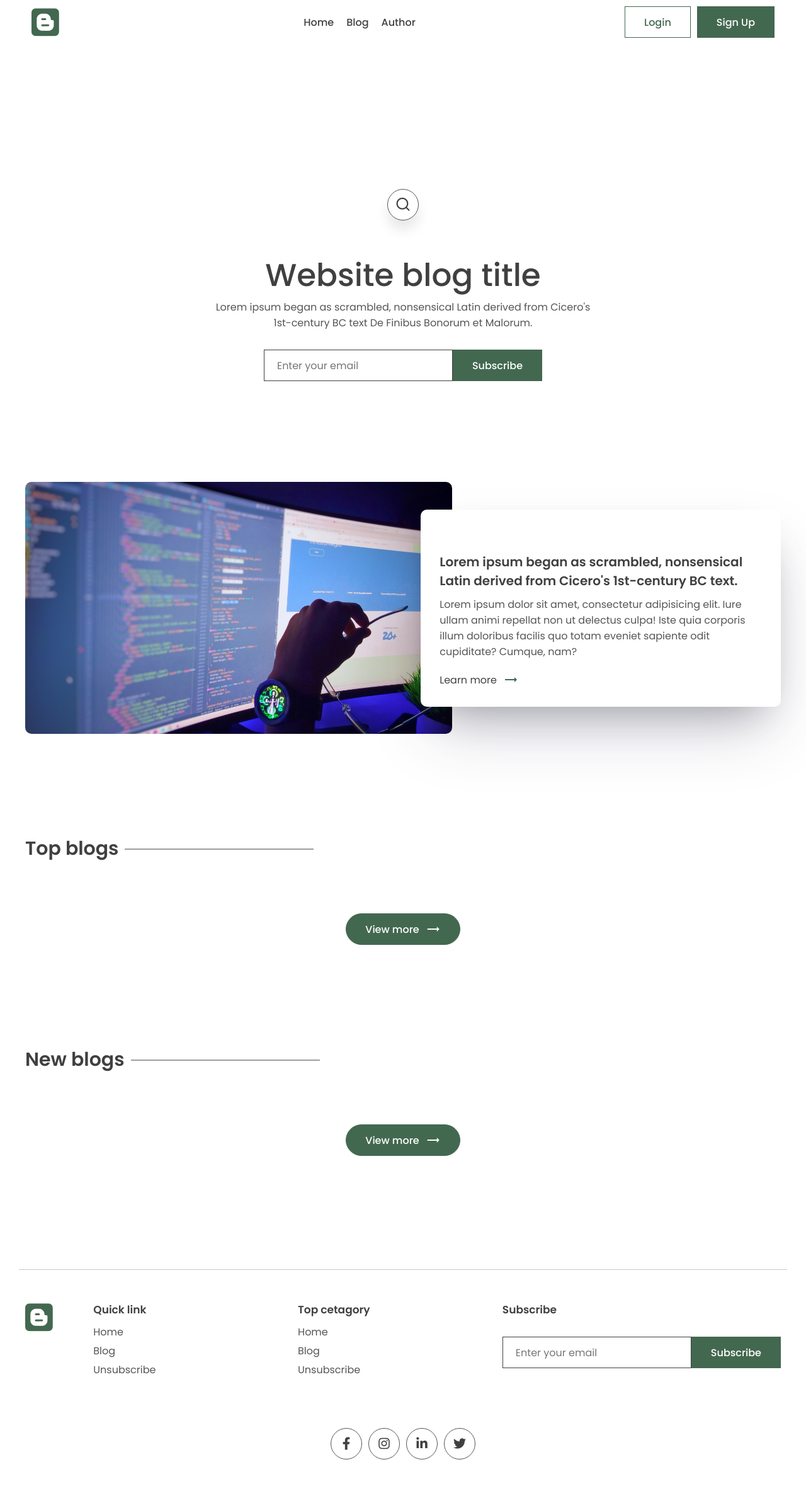
After one commit to thevictoriax/doglovers, a Django app: page / in a window 1280 px wide. The commit adds this page. Shown: the whole page at 63% size. Run offline with Django 5.2, Linux system fonts and the light colour scheme; data that the repository does not hold is empty; some libraries are stand-ins or nearby versions.

Commit message:
added home page

```diff
--- a/app/static/app/style.css
+++ b/app/static/app/style.css
@@ -13,7 +13,7 @@
 }
 
 :root {
-  --red: #ff4b64;
+  --green: #436850;
   --black: #404040;
   --des: #555555;
   --shadow: #ffffff1a 0px 1px 1px 0px inset, #32325d40 0px 50px 100px -20px,
@@ -78,7 +78,7 @@ header .container {
 
 .logo i {
   font-size: 5rem;
-  color: var(--red);
+  color: var(--green);
 }
 
 .btn {
@@ -87,7 +87,7 @@ header .container {
   padding: 0 3rem;
   font-size: 1.6rem;
   font-weight: 500;
-  border: 1px solid var(--red);
+  border: 1px solid var(--green);
   display: flex;
   align-items: center;
   justify-content: center;
@@ -99,13 +99,13 @@ header .container {
 }
 
 .btn-primary {
-  background: var(--red);
+  background: var(--green);
   color: white;
 }
 
 .btn-scoundary {
   background: transparent;
-  color: var(--red);
+  color: var(--green);
 }
 
 .rounded {
@@ -278,7 +278,7 @@ header .container {
 }
 
 .learn span {
-  color: #ff4b64;
+  color: #436850;
 }
 
 .sec-title {
@@ -847,7 +847,7 @@ p a {
   display: none !important;
 }
 .error-alert h3 {
-  color: red;
+  color: var(--green);
   font-size: 1.6rem;
   font-weight: 400;
   margin-top: 2rem;
@@ -856,7 +856,7 @@ p a {
   position: relative;
 }
 .field-error {
-  background: red;
+  background: var(--green);
 
   height: 100%;
   margin-top: 0.5rem;
@@ -869,7 +869,7 @@ p a {
   padding: 0.5rem 1rem;
 }
 .promotion {
-  background: linear-gradient(-45deg, var(--red), #8589ff);
+  background: linear-gradient(-45deg, var(--green), #8589ff);
   padding: 1rem;
   position: fixed;
   top: 0;
--- /dev/null
+++ b/app/templates/app/index.html
@@ -0,0 +1,139 @@
+{% extends 'base.html' %}
+{% block title %}Blog | Welcome{% endblock title %}
+{% block content %}
+    <main class="sp">
+      <div class="container">
+        <center>
+          <div class="search-bar">
+            <input type="text" placeholder="Search" />
+            <div class="animated-search" onclick="searchbar()">
+              <i class="uil uil-search"></i>
+            </div>
+          </div>
+          <div class="typo">
+            <h1 class="title">Website blog title</h1>
+            <p>
+              Lorem ipsum began as scrambled, nonsensical Latin derived from
+              Cicero's 1st-century BC text De Finibus Bonorum et Malorum.
+            </p>
+          </div>
+          <div class="newsletter">
+            <form method="POST">
+              <input
+                type="email"
+                name="email"
+                maxlength="100"
+                placeholder="Enter your email"
+                required=""
+                id="id_email"
+              />
+              <button class="btn btn-primary">Subscribe</button>
+            </form>
+          </div>
+        </center>
+      </div>
+    </main>
+    <section class="sp">
+      <div class="container">
+        <div class="grid-2">
+          <div class="post-img">
+            <img src="images/post.png" alt="" />
+          </div>
+          <div class="post-content">
+            <div class="cetagory">
+              <p>Category name</p>
+            </div>
+            <h1>
+              Lorem ipsum began as scrambled, nonsensical Latin derived from
+              Cicero's 1st-century BC text.
+            </h1>
+            <p class="des">
+              Lorem ipsum dolor sit amet, consectetur adipisicing elit. Iure
+              ullam animi repellat non ut delectus culpa! Iste quia corporis
+              illum doloribus facilis quo totam eveniet sapiente odit
+              cupiditate? Cumque, nam?
+            </p>
+            <a class="learn" href="#"
+              >Learn more <span class="material-icons"> trending_flat </span></a
+            >
+          </div>
+        </div>
+      </div>
+    </section>
+    <section class="sp">
+      <div class="container">
+        <h1 class="sec-title">Top blogs</h1>
+        <div class="grid-3">
+            {% for post in posts %}
+          <!-- card -->
+          <a href="{% url 'post_page' post.slug %}">
+            <div class="card">
+              <div class="post-img">
+                <img src="{{post.image.url}}" alt="" />
+                <div class="tag">Tag name</div>
+              </div>
+              <div class="card-content">
+                <h3>
+                  {{post.title}}
+                </h3>
+                <div class="author">
+                  <div class="profile-pic">
+                    <img src="images/author.svg" alt="" />
+                  </div>
+                  <div class="details">
+                    <p>Author name</p>
+                    <small>{{post.last_updated|date}}</small>
+                  </div>
+                </div>
+              </div>
+            </div>
+          </a>
+          <!-- card end-->
+          {% endfor %}
+        </div>
+        <center>
+          <a href=""><button class="btn btn-primary rounded view">
+            View more <span class="material-icons"> trending_flat </span>
+          </button></a>
+        </center>
+      </div>
+    </section>
+    <section class="sp">
+      <div class="container">
+        <h1 class="sec-title">New blogs</h1>
+        <div class="grid-3">
+            {% for post in posts %}
+          <!-- card -->
+          <a href="{% url 'post_page' post.slug %}">
+            <div class="card">
+              <div class="post-img">
+                <img src="{{post.image.url}}" alt="" />
+                <div class="tag">Tag name</div>
+              </div>
+              <div class="card-content">
+                <h3>
+                  {{post.title}}
+                </h3>
+                <div class="author">
+                  <div class="profile-pic">
+                    <img src="images/author.svg" alt="" />
+                  </div>
+                  <div class="details">
+                    <p>Author name</p>
+                    <small>{{post.last_updated|date}}</small>
+                  </div>
+                </div>
+              </div>
+            </div>
+          </a>
+          <!-- card end-->
+          {% endfor %}
+        </div>
+        <center>
+          <a href=""><button class="btn btn-primary rounded view">
+            View more <span class="material-icons"> trending_flat </span>
+          </button></a>
+        </center>
+      </div>
+    </section>
+    {% endblock content %}
--- a/app/urls.py
+++ b/app/urls.py
@@ -2,5 +2,6 @@ from django.urls import path
 from . import views
 
 urlpatterns = [
+   path('', views.index, name='index'),
    path('post/<slug:slug>', views.post_page, name='post_page')
 ]
--- a/app/views.py
+++ b/app/views.py
@@ -6,3 +6,8 @@ def post_page(request, slug):
     post = Post.objects.get(slug=slug)
     context = {'post': post}
     return render(request, 'app/post.html', context)
+
+def index(request):
+    posts = Post.objects.all()
+    context = {'posts': posts}
+    return render(request, 'app/index.html', context)
```
